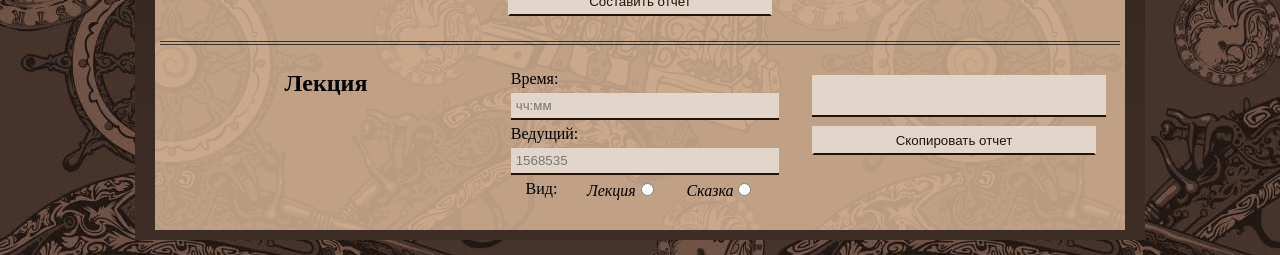
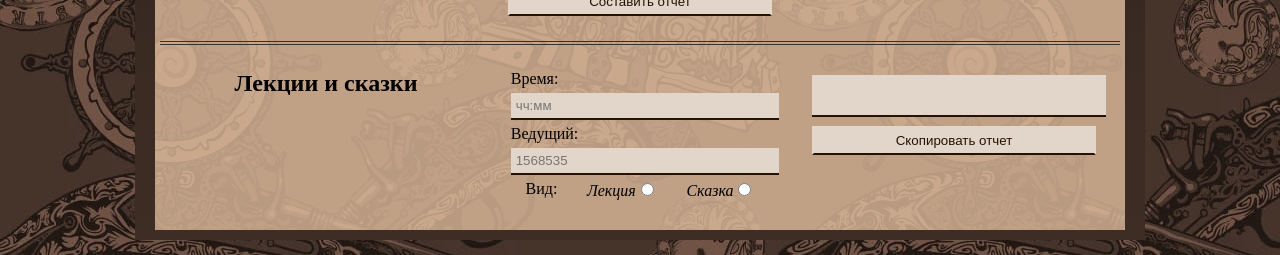
Before and after one commit to VikDeer/SHRK, a plain HTML site: page index.html in a window 1280 px wide. Shown: the part 895-1150 px from the top of the page. Drawn offline with Linux system fonts and the light colour scheme.

Commit message:
Update index.html

```diff
--- a/index.html
+++ b/index.html
@@ -39,7 +39,7 @@
    </div>
 </div>
 <hr>
-<div class="contaner lecture"><h2>Лекция</h2>
+<div class="contaner lecture"><h2>Лекции и сказки</h2>
    <div class="report">
       <label>Время: <input type="text" id="lec-time" placeholder="чч:мм"></label>
       <label>Ведущий: <input type="text" id="lec-id" placeholder="1568535"></label>
```
